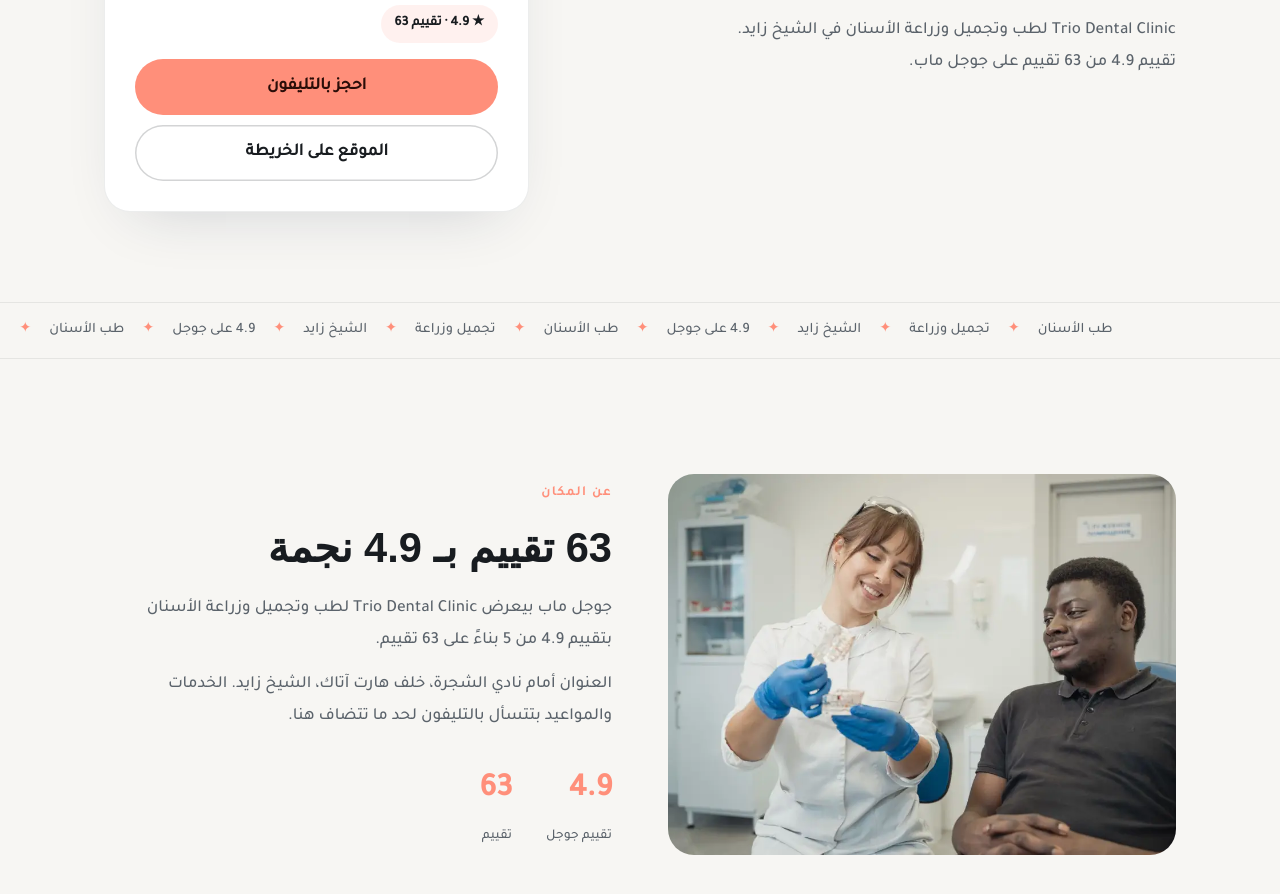
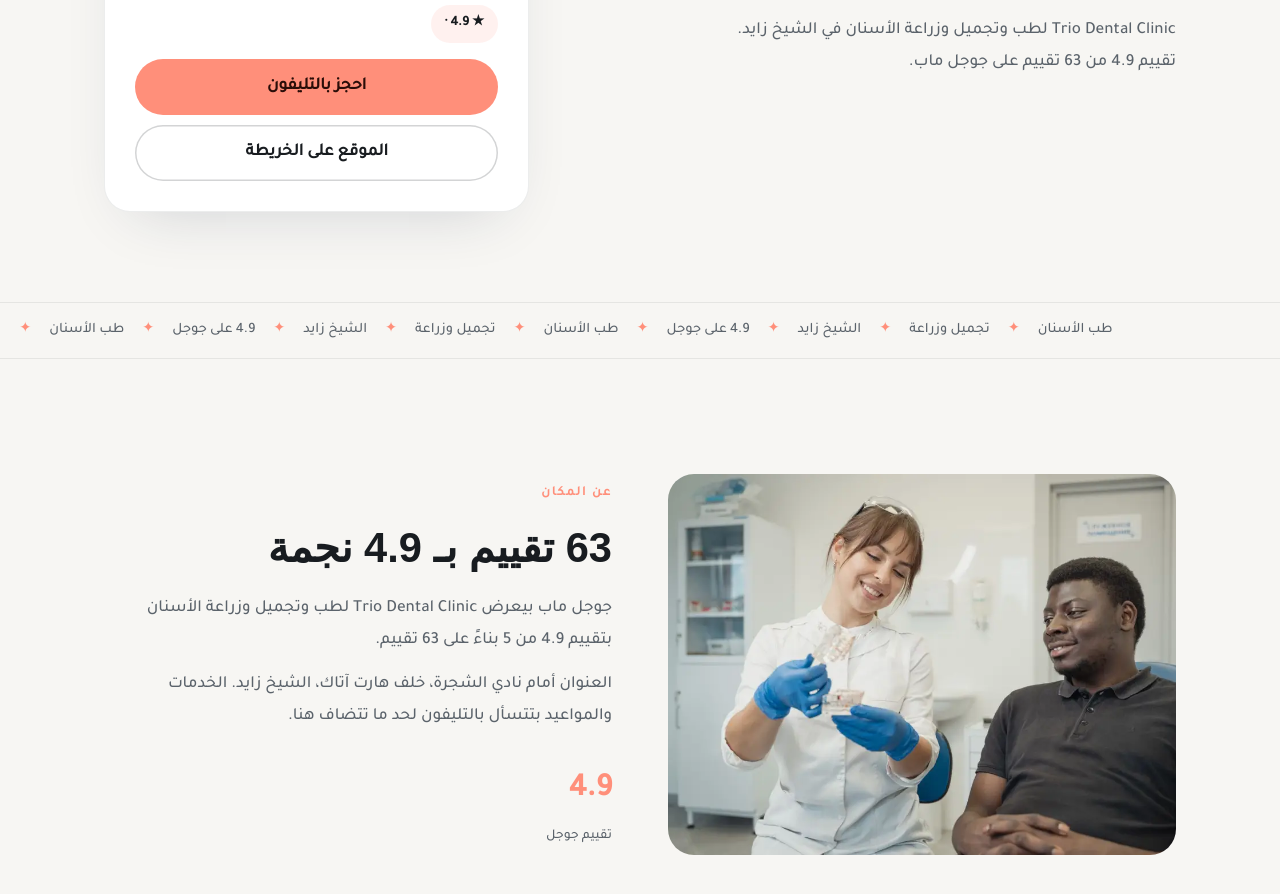
Before and after one commit to cavlen-team/trio-dental-demo, a plain HTML site: page index.html in a window 1280 px wide. Shown: the part 422-1316 px from the top of the page. Drawn offline with Linux system fonts and the light colour scheme; a web font is replaced by a local one.

```diff
--- a/index.html
+++ b/index.html
@@ -1,5 +1,7 @@
 <!doctype html><html lang="ar" dir="rtl"><head><meta charset="utf-8"><meta name="viewport" content="width=device-width,initial-scale=1">
 <title>Trio Dental Clinic لطب وتجميل وزراعة الأسنان | الشيخ زايد</title><meta charset="utf-8">
+<meta name="viewport" content="width=device-width,initial-scale=1">
+<meta charset="utf-8">
 <meta name="viewport" content="width=device-width,initial-scale=1">
 <meta name="description" content="Trio Dental Clinic لطب وتجميل وزراعة الأسنان، عيادة أسنان في الشيخ زايد. تقييم 4.9 من 63 تقييم على جوجل ماب.">
 <meta property="og:image" content="a/hero.webp">
@@ -82,7 +84,7 @@ html[dir=rtl] .strip div{animation-name:mqr}@keyframes mqr{to{transform:translat
 <header id="top" class="hero"><div class="wrap">
 <div><span class="lab">عيادة أسنان · الشيخ زايد</span><h1>ابتسامة <em>تفرق</em> معاك</h1><p>Trio Dental Clinic لطب وتجميل وزراعة الأسنان في الشيخ زايد. تقييم 4.9 من 63 تقييم على جوجل ماب.</p></div>
 <div class="book"><div class="ph"><img src="a/hero.webp" alt="طبيب أسنان بيشرح لمريض" fetchpriority="high"></div>
-<span class="rate">★ 4.9 · تقييم 63</span>
+<span class="rate">★ 4.9 ·  </span>
 <div class="cta"><a class="btn" href="tel:+201017497387">احجز بالتليفون</a><a class="btn o" href="https://www.google.com/maps/search/?api=1&query=Trio+Dental+Clinic+%D9%84%D8%B7%D8%A8+%D9%88%D8%AA%D8%AC%D9%85%D9%8A%D9%84+%D9%88%D8%B2%D8%B1%D8%A7%D8%B9%D8%A9+%D8%A7%D9%84%D8%A3%D8%B3%D9%86%D8%A7%D9%86&query_place_id=ChIJ949AGtlZ-BQRS4JAMATMVfU" target="_blank" rel="noopener">الموقع على الخريطة</a></div></div>
 </div></header>
 <div class="strip" aria-hidden="true"><div>طب الأسنان<span>✦</span>تجميل وزراعة<span>✦</span>الشيخ زايد<span>✦</span>4.9 على جوجل<span>✦</span>طب الأسنان<span>✦</span>تجميل وزراعة<span>✦</span>الشيخ زايد<span>✦</span>4.9 على جوجل<span>✦</span>طب الأسنان<span>✦</span>تجميل وزراعة<span>✦</span>الشيخ زايد<span>✦</span>4.9 على جوجل<span>✦</span></div></div>
@@ -90,7 +92,7 @@ html[dir=rtl] .strip div{animation-name:mqr}@keyframes mqr{to{transform:translat
 <div class="fr"><img src="a/a.webp" alt="عيادة أسنان" loading="lazy"></div>
 <div><span class="lab">عن المكان</span><h2>63 تقييم بـ 4.9 نجمة</h2>
 <p>جوجل ماب بيعرض Trio Dental Clinic لطب وتجميل وزراعة الأسنان بتقييم 4.9 من 5 بناءً على 63 تقييم.</p><p>العنوان أمام نادي الشجرة، خلف هارت آتاك، الشيخ زايد. الخدمات والمواعيد بتتسأل بالتليفون لحد ما تتضاف هنا.</p>
-<div class="num"><div><strong>4.9</strong><span>تقييم جوجل</span></div><div><strong>63</strong><span>تقييم</span></div></div></div>
+<div class="num"><div><strong>4.9</strong><span>تقييم جوجل</span></div></div></div>
 </div></section>
 <section id="feat" class="sec feat"><div class="wrap">
 <span class="lab">الخدمات والحجز</span><h2>خدمات العيادة وحجز أونلاين</h2><p class="n">هنا هتتحط خدمات العيادة وصفحة للأطباء وزر حجز ميعاد. الخدمات والمواعيد الفعلية بتتضاف بعد ما العيادة تبعتها، ومش مكتوبة في النسخة التجريبية.</p>
@@ -106,7 +108,9 @@ html[dir=rtl] .strip div{animation-name:mqr}@keyframes mqr{to{transform:translat
 </div></section>
 <section id="visit" class="sec visit"><div class="wrap">
 <span class="lab">العنوان والتواصل</span><h2>تعالى اطمن</h2>
+
 <a class="phone" href="tel:+201017497387">01017497387</a><address>أمام نادي الشجرة، خلف هارت آتاك، الشيخ زايد، الإسماعيلية</address><div class="cta"><a class="btn" href="tel:+201017497387">احجز بالتليفون</a><a class="btn o" href="https://www.google.com/maps/search/?api=1&query=Trio+Dental+Clinic+%D9%84%D8%B7%D8%A8+%D9%88%D8%AA%D8%AC%D9%85%D9%8A%D9%84+%D9%88%D8%B2%D8%B1%D8%A7%D8%B9%D8%A9+%D8%A7%D9%84%D8%A3%D8%B3%D9%86%D8%A7%D9%86&query_place_id=ChIJ949AGtlZ-BQRS4JAMATMVfU" target="_blank" rel="noopener">افتح الخريطة</a></div></div>
+</div>
 </div></section>
 <footer><div class="wrap"><span>معاينة تجريبية غير رسمية. البيانات من صفحة المكان على جوجل ماب.</span><span>الصور توضيحية من Pexels وليست صور المكان.</span></div></footer>
 <div class="bar"><a href="tel:+201017497387">اتصل</a><a href="https://www.google.com/maps/search/?api=1&query=Trio+Dental+Clinic+%D9%84%D8%B7%D8%A8+%D9%88%D8%AA%D8%AC%D9%85%D9%8A%D9%84+%D9%88%D8%B2%D8%B1%D8%A7%D8%B9%D8%A9+%D8%A7%D9%84%D8%A3%D8%B3%D9%86%D8%A7%D9%86&query_place_id=ChIJ949AGtlZ-BQRS4JAMATMVfU" target="_blank" rel="noopener">الخريطة</a></div>
```
